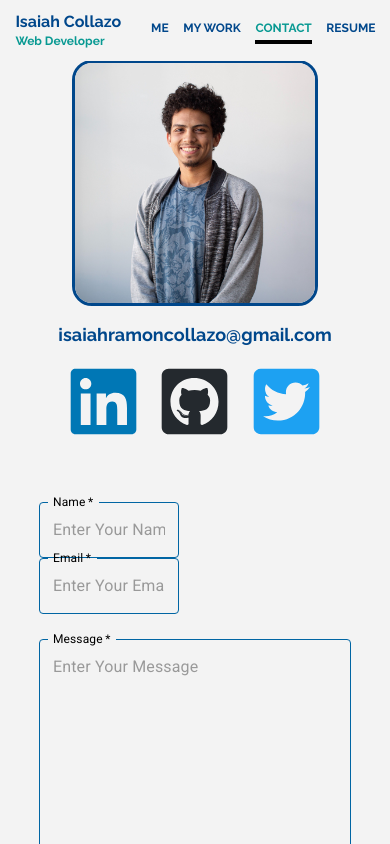
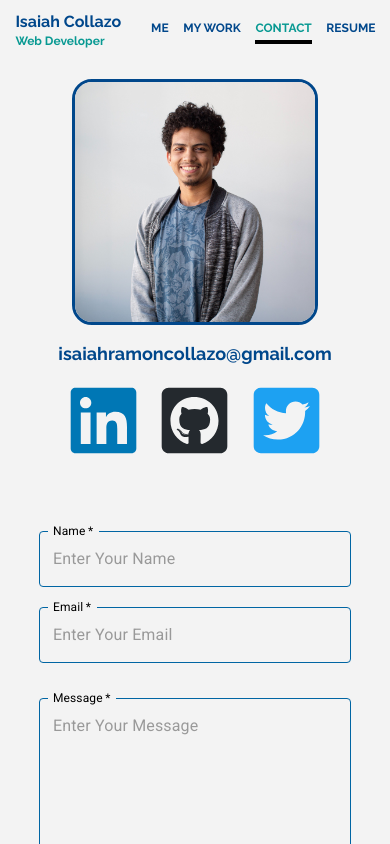
Before and after one commit to IsaiahCollazo99/portfolio-site, a React (Create React App) app in the folder isaiah-collazo/: page /contact in a window 390 px wide. Shown: the top 844 px of the page. Built offline with nearby package versions, Linux system fonts and the light colour scheme.

Commit message:
media queries

```diff
--- a/isaiah-collazo/src/components/contact/EmailForm.js
+++ b/isaiah-collazo/src/components/contact/EmailForm.js
@@ -22,7 +22,6 @@ const EmailForm = () => {
                     InputLabelProps={{
                         shrink: true,
                     }}
-                    style={{width: '45%'}}
                     required
                 />
 
@@ -34,7 +33,6 @@ const EmailForm = () => {
                     required
                     label="Email"
                     variant="outlined"
-                    style={{width: '45%'}}
                     InputLabelProps={{
                         shrink: true,
                     }}
--- a/isaiah-collazo/src/css/contact/contact.css
+++ b/isaiah-collazo/src/css/contact/contact.css
@@ -84,6 +84,10 @@
     justify-content: space-evenly;
 }
 
+.userInfo .MuiFormControl-root {
+    width: 45%;
+}
+
 .formMessage {
     display: flex;
     flex-direction: column;
@@ -102,8 +106,11 @@
 
 @media only screen and (max-width: 1175px) {
     .contactContainer {
+        margin-top: 1vh;
         flex-direction: column;
         align-items: center;
+        overflow-y: scroll;
+        align-self: start;
     }
 
     .contactPic {
@@ -132,16 +139,12 @@
 
 @media only screen and (max-width: 850px) {
     .userInfo {
-        display: flex;
         flex-direction: column;
     }
 
-    .userInfo input {
-        width: 96.5%;
-    }
-
-    .emailLabel {
-        margin-top: 25px;
+    .userInfo .MuiFormControl-root {
+        width: 100%;
+        margin: 10px 0;
     }
 
     .contactPic {
@@ -153,11 +156,9 @@
         max-width: 20em;
         height: auto;
     }
-}
 
-@media only screen and (max-width: 650px) {
-    .contactContainer {
-        margin-top: 100px;
+    .emailForm input {
+        width: 100%;
     }
 }
 
```
